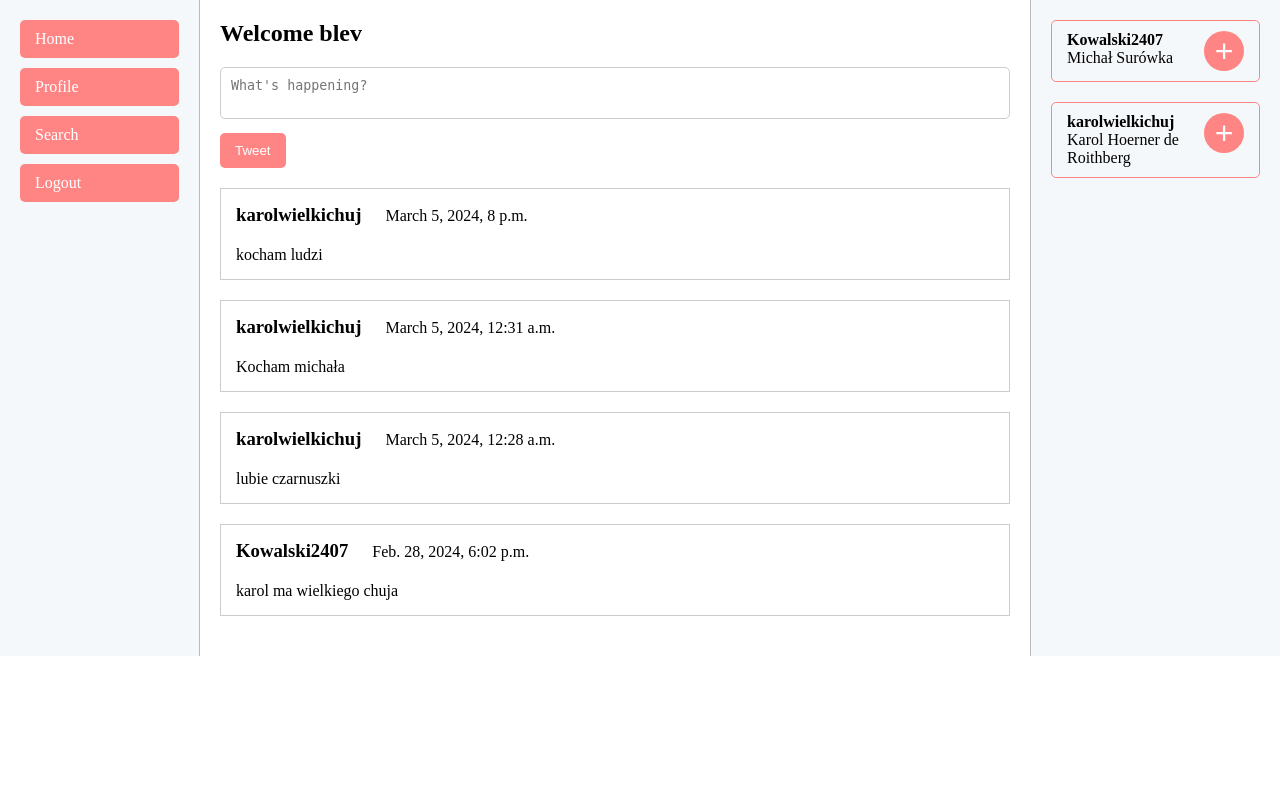
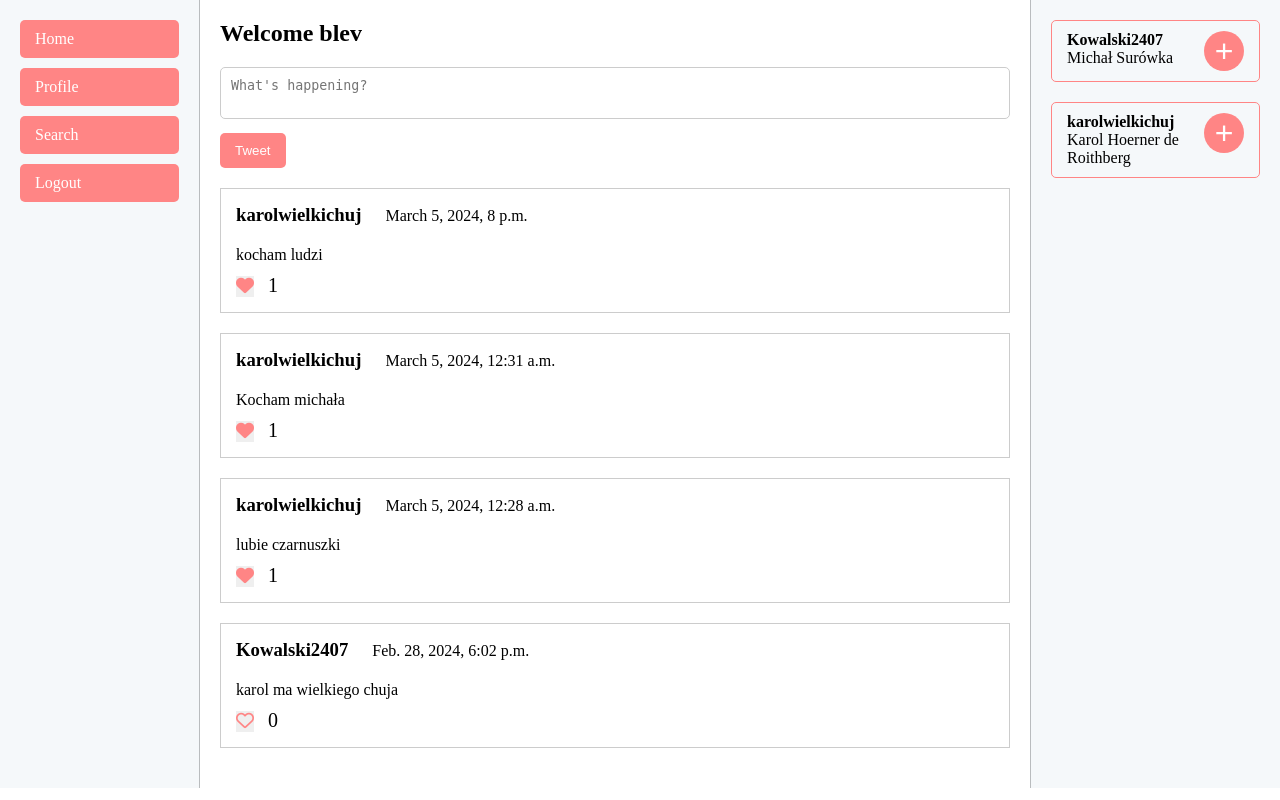
Before and after one commit to Karol931/Switter, a Django app: page / in a window 1280 px wide. Run offline with Django 4.2, Linux system fonts and the light colour scheme; a user stored in the database is signed in; data comes from the database, SQL or seed files in the repository; both versions use the stored data as it was after the commit; some libraries are stand-ins or nearby versions.

Commit message:
Added funcionality of liking posts

```diff
--- a/switter/main_page/static/main_page.css
+++ b/switter/main_page/static/main_page.css
@@ -48,6 +48,19 @@
     margin-bottom: 20px;
 }
 
+ion-icon.active {
+    animation: like 0.5s 1;
+    fill: red;
+    stroke: none;
+}
+
+ion-icon {
+    fill: transparent;
+    stroke: black;
+    stroke-width: 30;
+    transition: all 0.5s;
+}
+
 .new-post-form {
     margin-top: 20px;
 }
@@ -61,7 +74,7 @@
     resize: none;
 }
 
-.new-post-form button {
+.new-post-form .tweet-btn {
     padding: 10px 15px;
     background-color: #ff8585;
     color: white;
@@ -86,17 +99,20 @@
     margin-bottom: 10px;
 }
 
-.post .username {
+.post .username,
+.add-like {
     display: inline;
     margin-right: 20px;
 }
 
-.date {
+.date,
+.like-number {
     display: inline;
 }
 
 .post-text {
     margin-top: 20px;
+    margin-bottom: 10px;
 }
 
 .success,
@@ -141,3 +157,24 @@
     cursor: pointer;
     font-size: xx-large;
 }
+
+.heart-btn {
+    border: none;
+    cursor: pointer;
+    font-size: large;
+    text-decoration: none;
+    background-color: none;
+    margin-right: 10px;
+    display: inline;
+}
+
+.like-number {
+    display: inline;
+    justify-content: center;
+    text-align: center;
+    font-size: 20px;
+}
+
+.hearth {
+    color: #ff8585;
+}
--- a/switter/main_page/templates/main_page.html
+++ b/switter/main_page/templates/main_page.html
@@ -6,6 +6,7 @@
     <meta charset="UTF-8">
     <meta name="viewport" content="width=device-width, initial-scale=1.0">
     <title>Switter</title>
+    <script src="https://kit.fontawesome.com/7ec257f4c9.js" crossorigin="anonymous"></script>
     <link rel="stylesheet" href="{% static 'main_page.css' %}">
 </head>
 
@@ -23,18 +24,47 @@
             <form method="post" action="{% url 'add_post' %}" class="new-post-form">
                 {% csrf_token %}
                 <textarea name="new-post" placeholder="What's happening?" required></textarea>
+                <div style="display: flex; justify-content: space-between;">
+                    <div>
                         <button type="submit" class="tweet-btn">Tweet</button>
                         {% if messages %}
                         {% for message in messages %}
                         <div class="{{message.tags}}">{{message}}</div>
                         {% endfor%}
                         {% endif %}
+                    </div>
+                    <!-- <div>
+                        <form action="" method="post">
+                            <button type="submit" style="display: inline;" class="sort-btn">Najnowsze</button>
+                            <button type="submit" style="display: inline;" class="sort-btn">Najpopularniejsze</button>
+                        </form>
+                    </div> -->
+                </div>
             </form>
             {% for post in posts %}
             <div class="post">
                 <h3 class="username">{{post.user}}</h3>
                 <p class="date">{{post.date_time}}</p>
                 <p class="post-text">{{post.post}}</p>
+                {% if post.is_liked %}
+                <form action="{% url 'delete_like' %}" method="post" style="display: inline;">
+                    {% csrf_token %}
+                    <button type="submit" class="heart-btn">
+                        <i class="fa fa-heart hearth"></i>
+                    </button>
+                    <input type="hidden" name="post-id" value="{{post.id}}">
+                </form>
+                {% else %}
+                <form action="{% url 'add_like' %}" method="post" style="display: inline;">
+                    {% csrf_token %}
+                    <button class="heart-btn">
+                        <i class="fa-regular fa-heart hearth"></i>
+                    </button>
+                    <input type="hidden" name="post-id" value="{{post.id}}">
+                </form>
+                {% endif %}
+                <p class="like-number">{{post.like_number}}</p>
+
             </div>
             {% endfor %}
         </main>
--- a/switter/main_page/views.py
+++ b/switter/main_page/views.py
@@ -1,24 +1,12 @@
 from django.shortcuts import render
-from django.contrib.auth.models import User
-from observers.models import Observer
-from posts.models import Post
-from openai import OpenAI
+from observers.utils import get_users_to_observe
+from posts.utils import get_main_page_posts
 # Create your views here.
 
 def main_page(request):
     if request.user.is_authenticated:
-        user =request.user
-        posts = get_posts(user)
-        people_to_observe = get_people_to_observe(user)
+        user = request.user
+        posts = get_main_page_posts(user)
+        people_to_observe = get_users_to_observe(user)
+        # likes = get_post_like_number(posts)
         return render(request, 'main_page.html', {'user' : user, 'posts': posts, 'people_to_observe': people_to_observe})
-
-def get_posts(loged_in_user):
-    posts = Post.objects.exclude(user=loged_in_user).order_by('-date_time')
-    return posts
-
-def get_people_to_observe(loged_in_user):
-    observers = Observer.objects.filter(observed_by=loged_in_user)
-    observers_ids = list(observers.values_list('observer', flat=True))
-    observers_ids.append(loged_in_user.id)
-    people_to_observe = User.objects.exclude(id__in=observers_ids).order_by('username')
-    return people_to_observe
--- /dev/null
+++ b/switter/observers/utils.py
@@ -0,0 +1,15 @@
+from django.contrib.auth.models import User
+from .models import Observer
+
+def get_users_observers(logged_in_user):
+    observers = Observer.objects.filter(observed_by=logged_in_user.id)
+    observers_ids = observers.values_list('observer', flat=True)
+    observers = User.objects.filter(id__in=observers_ids).order_by('username')
+    return observers
+
+def get_users_to_observe(loged_in_user):
+    observers = Observer.objects.filter(observed_by=loged_in_user)
+    observers_ids = list(observers.values_list('observer', flat=True))
+    observers_ids.append(loged_in_user.id)
+    users_to_observe = User.objects.exclude(id__in=observers_ids).order_by('username')
+    return users_to_observe
--- a/switter/observers/views.py
+++ b/switter/observers/views.py
@@ -1,4 +1,4 @@
-from django.shortcuts import render, redirect
+from django.shortcuts import redirect
 from django.contrib.auth.models import User
 from .models import Observer
 # Create your views here.
--- a/switter/posts/urls.py
+++ b/switter/posts/urls.py
@@ -4,4 +4,6 @@ from django.urls import path
 urlpatterns = [
     path('add_post/', views.add_post, name='add_post'),
     path('delete_post/', views.delete_post, name='delete_post'),
+    path('add_like', views.add_like, name='add_like'),
+    path('delete_like', views.delete_like, name='delete_like')
 ]
--- /dev/null
+++ b/switter/posts/utils.py
@@ -0,0 +1,55 @@
+from .models import Post, Like
+from django.contrib.auth.models import User
+from openai import OpenAI
+from django.conf import settings
+
+def check_post_sentiment(post_text):
+    API_KEY = setattr(settings, 'OPENAI_API_KEY', None)
+    client = OpenAI(api_key=API_KEY)
+    response = client.chat.completions.create(
+        model='gpt-3.5-turbo',
+        messages=[
+            {'role': 'system', 'content': 'You are a person who makes sentiment analysis of text, anwser with one of the folowing words: positive, neutral, negative.'},
+            {'role': 'user', 'content': post_text}
+        ]
+    )
+
+    return response.choices[0].message.content
+
+
+def get_logged_in_user_posts(logged_in_user):
+    posts = Post.objects.filter(user=logged_in_user).order_by('-date_time')
+
+    return posts
+
+def get_main_page_posts(logged_in_user):
+    posts = Post.objects.exclude(user=logged_in_user).order_by('-date_time')
+    user = User.objects.get(id=logged_in_user.id)
+    print(user.id)
+    like_numbers = [get_like_number(post) for post in posts]
+
+    is_post_liked_by_user_list = are_posts_liked_by_user(posts, logged_in_user)
+
+    for post, like_number, is_liked in zip(posts, like_numbers, is_post_liked_by_user_list):
+        post.like_number = like_number
+        post.is_liked = is_liked
+
+    return posts
+
+def get_like_number(post):
+
+    return Like.objects.filter(post=post).count()
+
+def are_posts_liked_by_user(posts, user):
+    is_post_liked_by_user_list = []
+    counter = 0
+    for post in posts:
+        likes = Like.objects.filter(post=post).values('user')
+        for like in likes:
+            if like['user'] == user.id:
+                is_post_liked_by_user_list.append(True)
+        if len(is_post_liked_by_user_list) -1 < counter:
+            is_post_liked_by_user_list.append(False)
+        counter += 1
+
+    return is_post_liked_by_user_list
--- a/switter/user_profile/static/profile_page.css
+++ b/switter/user_profile/static/profile_page.css
@@ -125,7 +125,7 @@
     justify-content: space-between;
 }
 
-.add-observer {
+.delete-observer {
     height: 40px;
     width: 40px;
     background-color: #ff8585;
```
Also changed, not shown: switter/posts/views.py (+19 -16 lines), switter/user_profile/views.py (+3 -17 lines), switter/db.sqlite3. Lines whose indentation alone changed are shown as unchanged.
